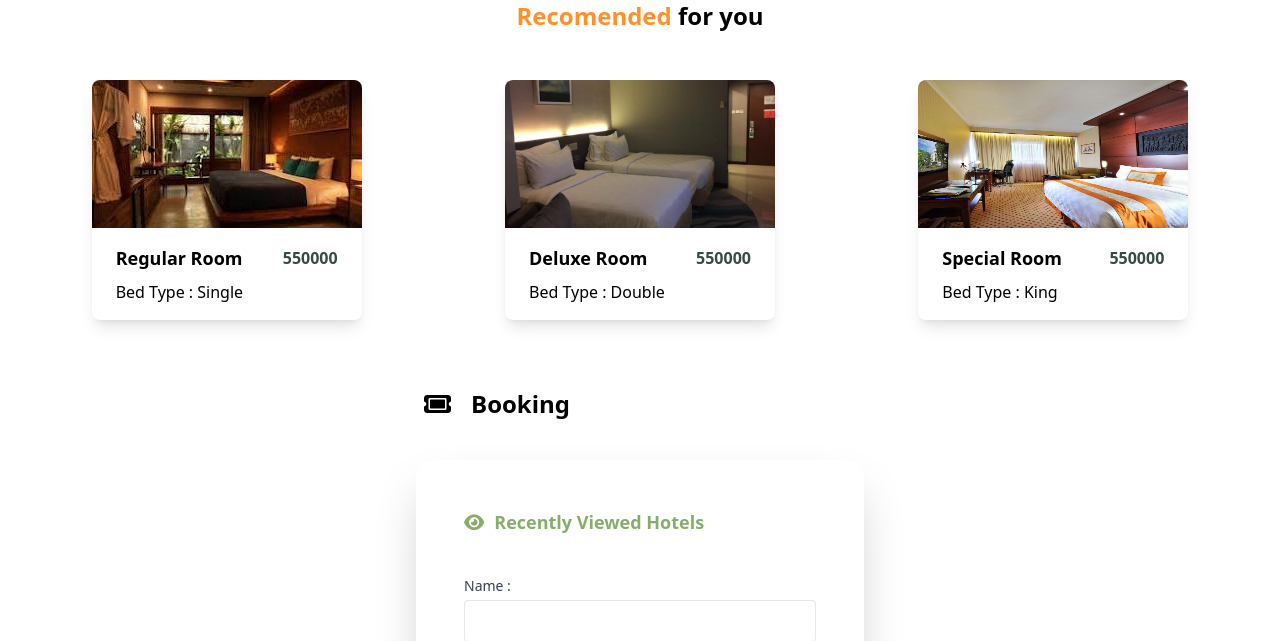
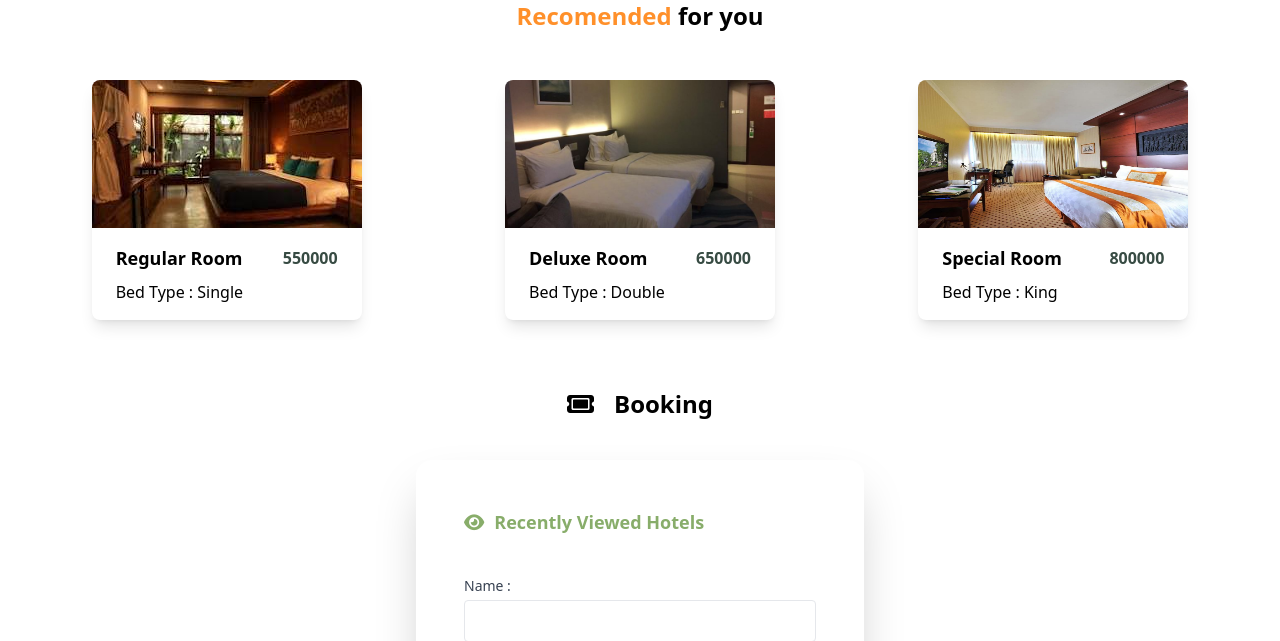
Before and after one commit to GibranAja/karyaSiswa, a PHP site: page /hotel.php in a window 1280 px wide. Shown: the part 884-1525 px from the top of the page. Run offline with PHP 8.4, Linux system fonts and the light colour scheme; data comes from the database, SQL or seed files in the repository; both versions use the stored data as it was after the commit; some libraries are stand-ins or nearby versions.

Commit message:
mengatur sedikit responsivenya

```diff
--- a/frontend/hotel.php
+++ b/frontend/hotel.php
@@ -44,13 +44,21 @@ $row3 = mysqli_fetch_assoc($hotel1);
 </head>
 
 <body class="scroll-behavior">
-    <header id="navbar" class="bg-green-800 text-white px-32 py-5 flex items-center justify-between fixed top-0 w-full z-10">
-    <a href="../frontend/index.php" class="text-4xl font-bold mr-1"><span class="text-[#FFB000]">Hai</span><span class="text-[#F5F5DC]">loka</span></a>
-    <nav class="text-white md:flex md:items-center md:justify-center hidden" id="nav-menu">
-        <ul class="md:flex md:space-x-4 mr-24">
-        <li><a href="#Description" class="hover:text-green-500 hover:bg-green-700 rounded-full p-1.5 duration-200 transition-all">Description</a></li>
-        <li><a href="#room" class="hover:text-green-500 hover:bg-green-700 rounded-full p-1.5 duration-200 transition-all">Rooms</a></li>
-        <li><a href="#booking" class="hover:text-green-500 hover:bg-green-700 rounded-full p-1.5 duration-200 transition-all">Booking</a></li>
+<header id="navbar" class="bg-green-800 text-white px-4 md:px-32 py-5 flex items-center justify-between fixed top-0 w-full z-10">
+  <a href="../frontend/index.php" class="text-2xl md:text-4xl font-bold mr-4 md:mr-10">
+    <p class="text-[#FFB000]">Hai<span class="text-[#F5F5DC]">loka</span></p>
+  </a>
+  <nav class="text-white sm:flex md:items-center md:justify-center hidden" id="nav-menu">
+    <ul class="sm:flex md:space-x-4 mr-0 md:mr-24 flex items-center sm:flex-row">
+      <li class="mb-2 md:mb-0">
+        <a href="#Description" class="hover:text-green-500 hover:bg-green-700 rounded-full p-1.5 duration-200 transition-all">Description</a>
+      </li>
+      <li class="mb-2 md:mb-0">
+        <a href="#room" class="hover:text-green-500 hover:bg-green-700 rounded-full p-1.5 duration-200 transition-all">Rooms</a>
+      </li>
+      <li class="mb-2 md:mb-0">
+        <a href="#booking" class="hover:text-green-500 hover:bg-green-700 rounded-full p-1.5 duration-200 transition-all">Booking</a>
+      </li>
     </ul>
   </nav>
   <button class="md:hidden" id="hamburger-btn">
@@ -71,7 +79,7 @@ $row3 = mysqli_fetch_assoc($hotel1);
                 <h3 class="font-semibold mb-3">Location : <?php echo $lh ?></h3>
                 <p class="w-full md:w-6/7"><?php echo $dh ?></p>
                 </div>
-                <div class="p-5 md:p-10 ml-2 md:ml-6 mr-2 md:mr-32 bg-green-800 rounded-3xl inline-block text-white mt-3 col-span-1 absolute -left-5">
+                <div class="p-5 md:p-10 ml-2 md:ml-6 mr-2 md:mr-32 bg-green-800 rounded-3xl inline-block text-white mt-3 col-span-1 md:absolute md:-left-5">
                 <h2 class="mb-2 text-xl font-bold">Facilities</h2>
                 <ul>
                     <li><i class="ai-air mr-2"></i>AC</li>
@@ -105,7 +113,7 @@ $row3 = mysqli_fetch_assoc($hotel1);
                 <div class="px-6 py-4">
                     <div class="flex justify-between items-end">
                         <div class="font-bold text-lg mb-2"><?php echo $row2['tipe_room'] ?></div>
-                        <span class="text-[#374B43] font-bold text-md block mb-2.5"><?php echo $row['harga_permalam'] ?></span>
+                        <span class="text-[#374B43] font-bold text-md block mb-2.5"><?php echo $row2['harga_permalam'] ?></span>
                     </div>
                     <p>Bed Type : <?php echo $row2['bed_tipe'] ?></p>
                 </div>
@@ -115,7 +123,7 @@ $row3 = mysqli_fetch_assoc($hotel1);
                 <div class="px-6 py-4">
                     <div class="flex justify-between items-end">
                         <div class="font-bold text-lg mb-2"><?php echo $row3['tipe_room'] ?></div>
-                        <span class="text-[#374B43] font-bold text-md block mb-2.5"><?php echo $row['harga_permalam'] ?></span>
+                        <span class="text-[#374B43] font-bold text-md block mb-2.5"><?php echo $row3['harga_permalam'] ?></span>
                     </div>
                     <p>Bed Type : <?php echo $row3['bed_tipe'] ?></p>
                 </div>
@@ -126,7 +134,7 @@ $row3 = mysqli_fetch_assoc($hotel1);
     <section id="booking">
         <form action="../admin/backend/form.php" method="post">
             <div class="bg-white p-10">
-                <h1 class="font-bold text-2xl ml-96 mb-10"><i class="fa-solid fa-ticket mr-5"></i>Booking</h1>
+                <h1 class="font-bold text-2xl text-center md:text-center md:flex md:justify-center md:items-center mb-10 flex items-center"><i class="fa-solid fa-ticket mr-5"></i>Booking</h1>
                 <div class="bg-white p-12 rounded-2xl shadow-2xl max-w-md mx-auto">
                     <h2 class="text-[#88AD6A] font-bold text-lg mb-10"><i class="fa-solid fa-eye mr-2.5"></i>Recently Viewed Hotels</h2>
 
@@ -226,12 +234,30 @@ $row3 = mysqli_fetch_assoc($hotel1);
         });
 
 
-        const hamburgerBtn = document.querySelector('#hamburger-btn');
-        const navMenu = document.querySelector('#nav-menu');
+        document.addEventListener('DOMContentLoaded', function() {
+  var hamburgerBtn = document.getElementById('hamburger-btn');
+  var navMenu = document.getElementById('nav-menu');
 
+  hamburgerBtn.addEventListener('click', function() {
+    // Toggle class 'open' on hamburger button
+    hamburgerBtn.classList.toggle('open');
 
-        hamburgerBtn.addEventListener('click', () => {
+    // Check if 'open' class is present, then change SVG to 'X' or hamburger menu
+    if (hamburgerBtn.classList.contains('open')) {
+      hamburgerBtn.innerHTML = `
+        <svg class="w-6 h-6" fill="none" stroke="currentColor" viewBox="0 0 24 24" xmlns="http://www.w3.org/2000/svg">
+          <path stroke-linecap="round" stroke-linejoin="round" stroke-width="2" d="M6 18L18 6M6 6l12 12"></path>
+        </svg>`;
+    } else {
+      hamburgerBtn.innerHTML = `
+        <svg class="w-6 h-6" fill="none" stroke="currentColor" viewBox="0 0 24 24" xmlns="http://www.w3.org/2000/svg">
+          <path stroke-linecap="round" stroke-linejoin="round" stroke-width="2" d="M4 6h16M4 12h16M4 18h16"></path>
+        </svg>`;
+    }
+
+    // Toggle display of navigation menu
     navMenu.classList.toggle('hidden');
+  });
 });
     </script>
 
```
Also changed, not shown: database/dbhotel.sql (+4 -4 lines), frontend/index.php (+32 -14 lines). Lines whose indentation alone changed are shown as unchanged.
